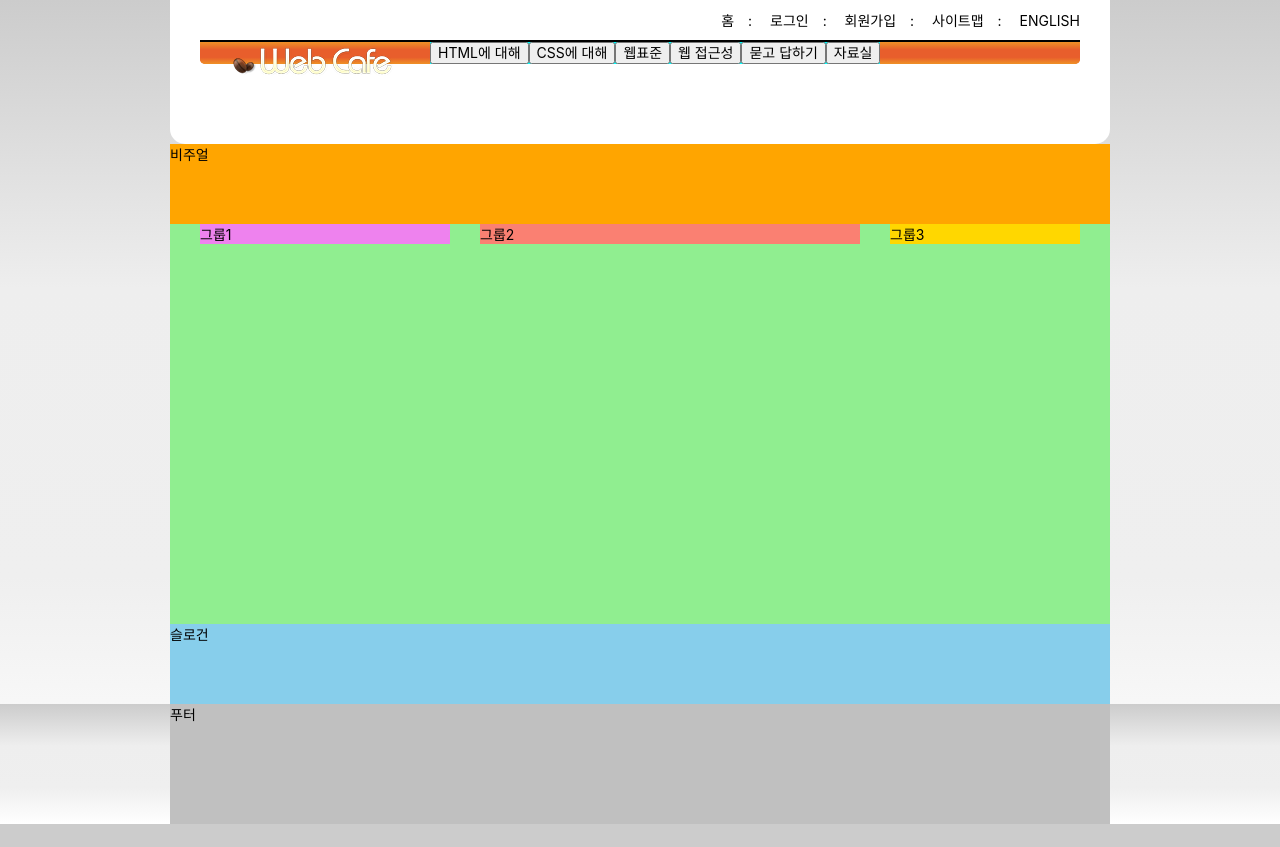
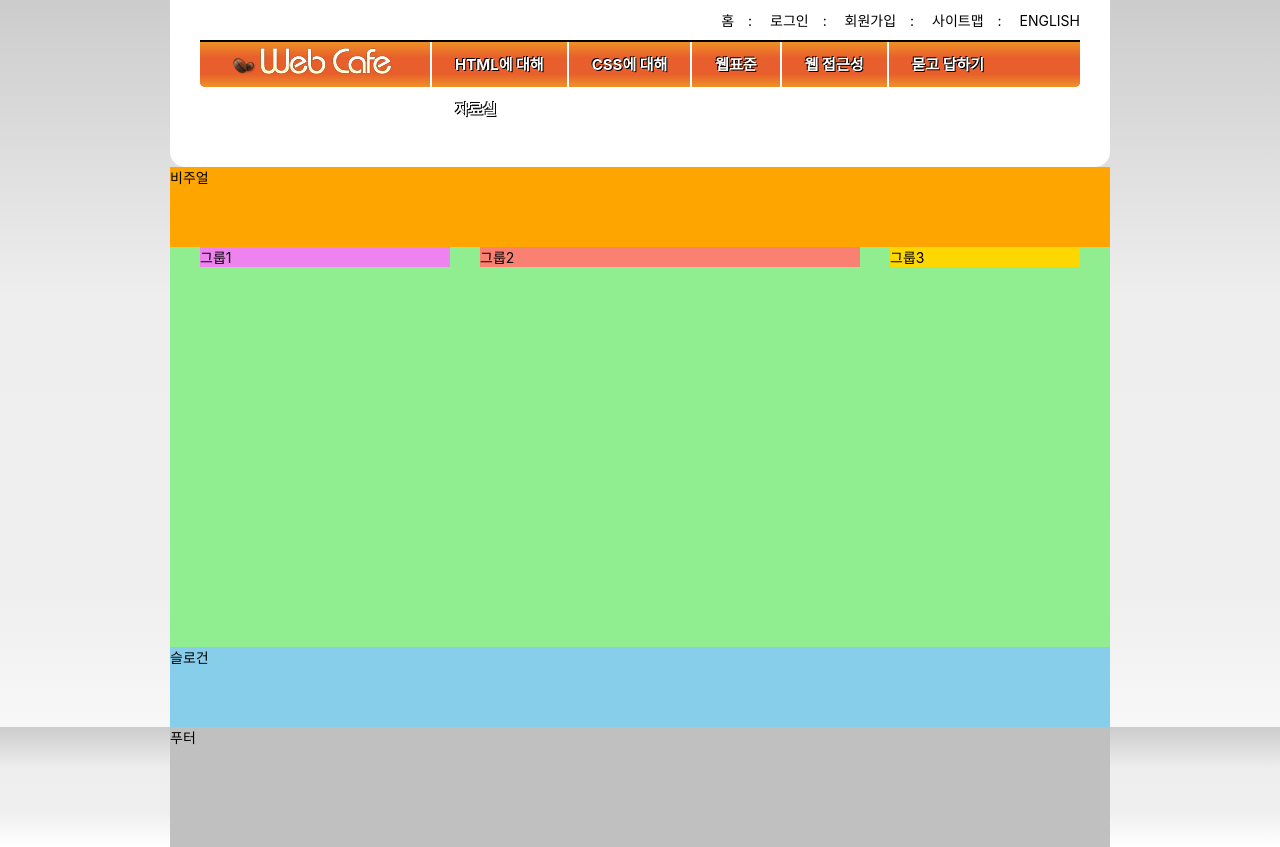
Before and after one commit to to06109/HTML5, a plain HTML site: page index.html in a window 1280 px wide. Before the commit the page ends 824 px from the top, so only its background shows below. Drawn offline with Linux system fonts and the light colour scheme; a web font is replaced by a local one.

Commit message:
메인 메뉴 1depth 디자인 완성

```diff
--- a/styles/style.css
+++ b/styles/style.css
@@ -117,13 +117,26 @@ header {
       #ef9126 100%
     );
   border-radius: 0 0 5px 5px;
-  display: flow-root;
   padding-left: 230px;
+  /* 위쪽 border + 원래 main height */
+  height: 47px;
 }
 
 .menu-item {
-  background-color: aqua;
   float: left;
+  border-left: 2px solid #fff;
+}
+
+.menu-button {
+  border: 0;
+  background: transparent;
+  padding: 0 23px;
+  line-height: 45px;
+  font-size: 15px;
+  font-weight: 700;
+  color: #fff;
+  /* 윤곽체 */
+  text-shadow: 1px 1px 0 #000, -1px -1px 0 #000;
 }
 
 .sub-menu {
```
